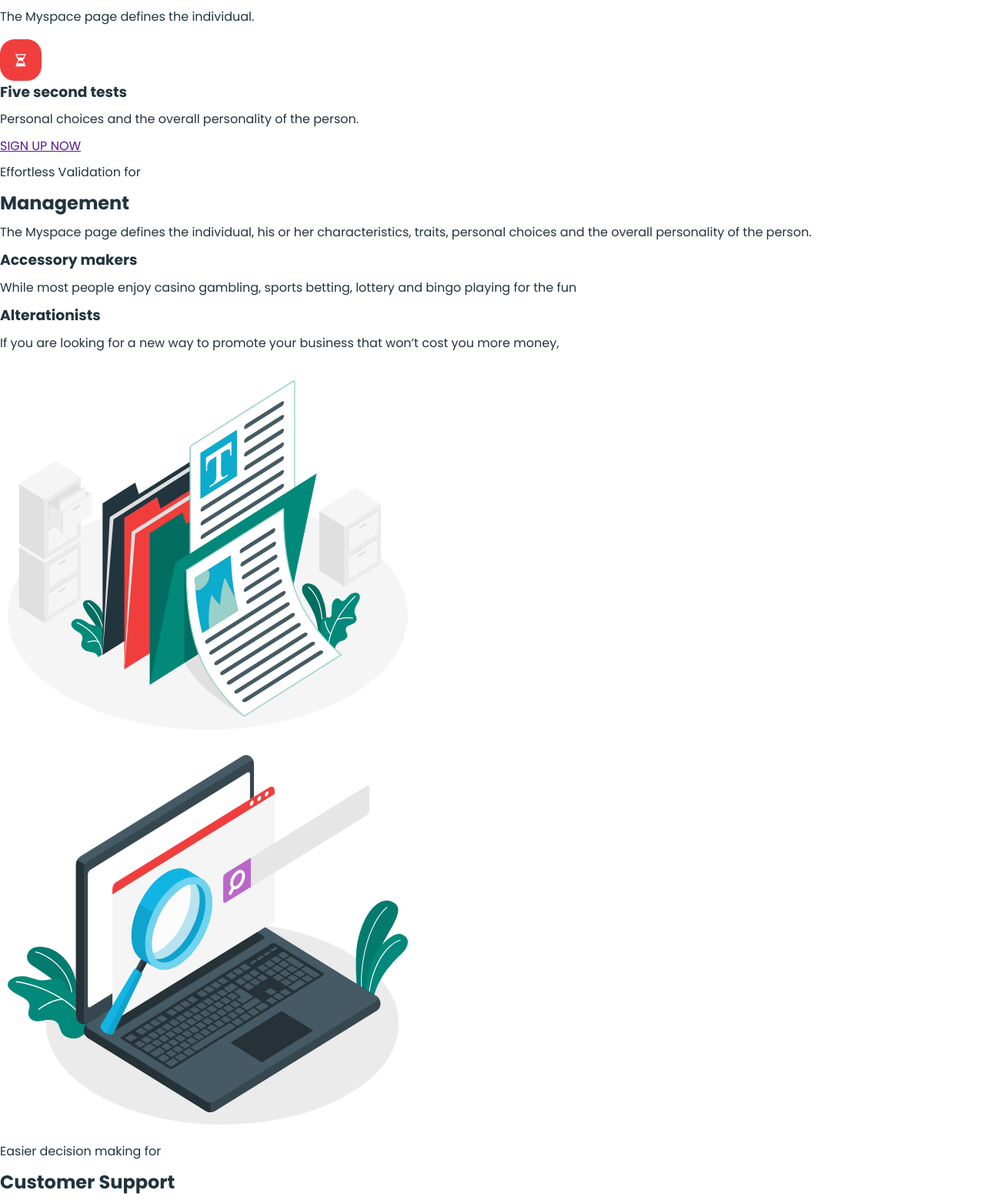
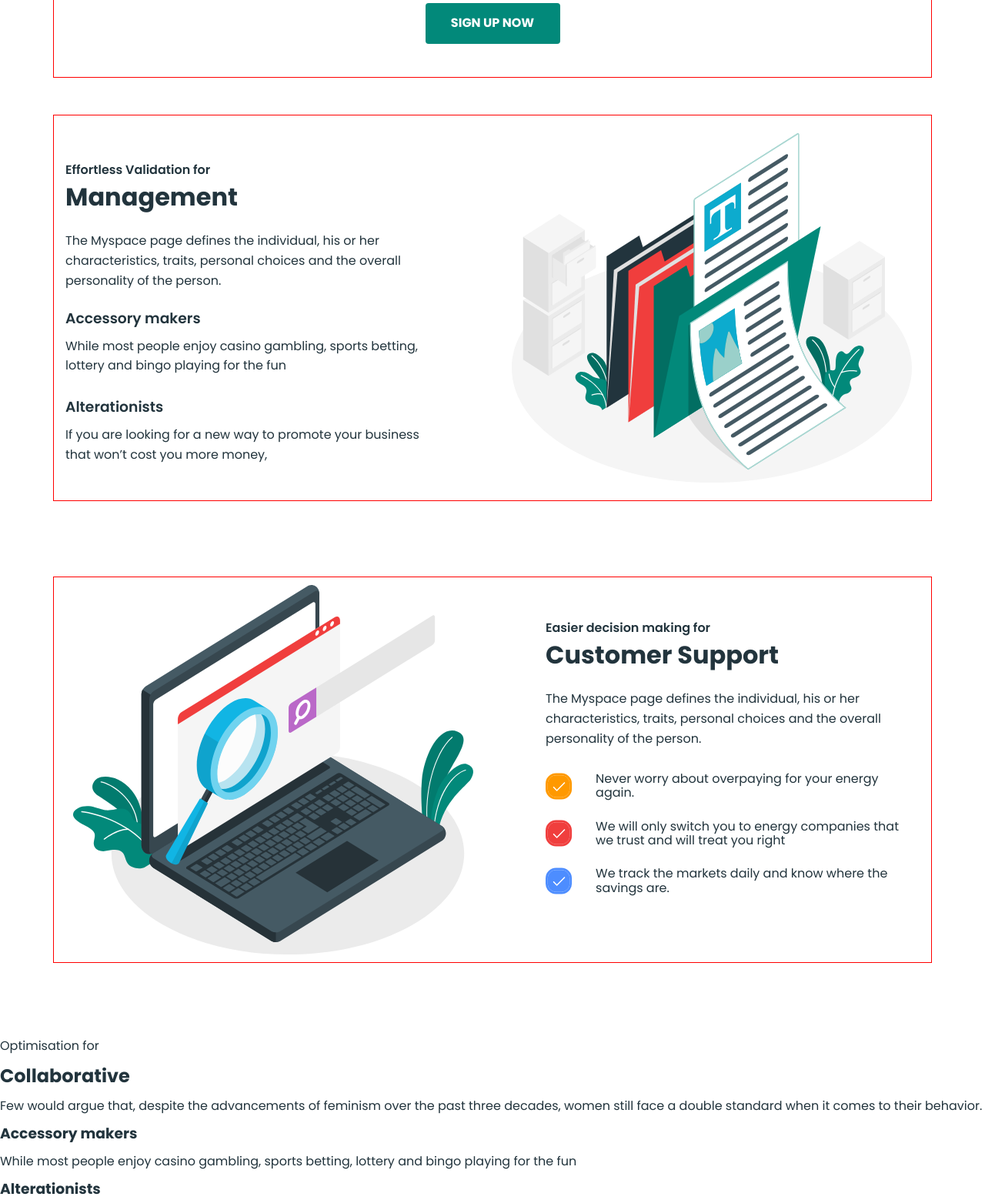
Before and after one commit to SMDimond/business-promotion-01.io, a plain HTML site: page index.html in a window 1280 px wide. Shown: the part 1132-2691 px from the top of the page at 77% size. Drawn offline with Linux system fonts and the light colour scheme; a web font is replaced by a local one.

Commit message:
four sections are stylized

```diff
--- a/css/styles.css
+++ b/css/styles.css
@@ -140,10 +140,6 @@ body {
   align-items: center;
 }
 
-.hero a {
-  text-decoration: none;
-}
-
 .hero__left-side {
   width: 465px;
 }
@@ -156,6 +152,7 @@ body {
   padding-top: 15px;
   padding-bottom: 14px;
   margin-right: 30px;
+  text-decoration: none;
 }
 
 .hero .hero__btn-green {
@@ -168,8 +165,12 @@ body {
 }
 
 .hero__btn_position {
-  display: flex;
+  display: inline-flex;
   align-items: center;
+}
+
+.hero__btn_position .hero__icon-play {
+  display: inline-block;
 }
 
 .hero__icon-play {
@@ -178,5 +179,153 @@ body {
 
 .hero {
   margin-top: 25px;
-  margin-bottom: 90px;
+  margin-bottom: 100px;
 }
+
+/* - - - product - - - */
+.product__title {
+  width: 500px;
+  font-size: 32px;
+  text-align: center;
+  margin: 0 auto 50px;
+}
+
+.product__list {
+  display: flex;
+  gap: 30px;
+  margin-bottom: 50px;
+}
+
+.product__list-item {
+  width: calc((100% - 90px) / 4);
+}
+
+.product__icon-item {
+  margin-bottom: 18px;
+}
+
+.product__list-subtitle {
+  font-size: 22px;
+  margin-bottom: 13px;
+}
+
+.product__list-dcr {
+  margin-bottom: 26px;
+}
+
+.product__btn {
+  display: inline-flex;
+  justify-content: center;
+  align-items: center;
+  min-width: 175px;
+  height: 53px;
+  text-decoration: none;
+  font-weight: 700;
+  color: #ffffff;
+}
+
+.product__btn-position {
+  text-align: center;
+  padding-bottom: 43px;
+}
+
+.product {
+  margin-bottom: 50px;
+}
+
+/* - - - product - - - */
+.managment__title {
+  font-size: 32px;
+  margin-bottom: 25px;
+}
+
+.managment h3 {
+  font-weight: 600;
+}
+
+.managment__sub-title {
+  font-weight: 600;
+  margin-bottom: 8px;
+}
+
+.managment_flex-container {
+  display: flex;
+  align-items: center;
+}
+
+.managment__item-descr {
+  line-height: 1.62em;
+  margin: 0px;
+}
+
+.mmanagment__list-item:nth-child(2) {
+  margin-bottom: 25px;
+}
+
+.mmanagment__list-item:nth-child(3) {
+  margin-bottom: 30px;
+}
+
+.managment__subtitle {
+  margin-bottom: 12px;
+}
+
+.managment__text-block {
+  margin-right: 84px;
+}
+
+.managment {
+  margin-bottom: 100px;
+}
+
+/* - - - customer-support - - - */
+.customer-support__sub-title {
+  font-weight: 600;
+  margin-bottom: 8px;
+  margin-top: 0px;
+}
+
+.customer-support__subtitle {
+  font-weight: 700;
+  font-size: 32px;
+  margin-bottom: 25px;
+}
+
+.customer-support_flex-container {
+  display: flex;
+  align-items: center;
+}
+
+.customer-support__img {
+  margin-right: 84px;
+}
+
+.customer-support__dcr {
+  margin-bottom: 30px;
+  line-height: 1.62em;
+}
+
+.customer-support__icon {
+  margin-right: 30px;
+}
+
+.customer-support__item {
+  display: flex;
+  align-items: center;
+}
+
+.customer-support__paragraph {
+  margin: 0px;
+}
+
+.customer-support__list > li {
+  margin-bottom: 25px;
+}
+
+.customer-support__list > li:last-child {
+  margin-bottom: 30px;
+}
+
+.customer-support {
+  margin-bottom: 100px;
+}
--- a/index.html
+++ b/index.html
@@ -44,84 +44,100 @@
           intuitive
           way to imagine your next
           user experience.</p>
+        <a class="hero__btn-green btn btn-green" href="">Get started</a>
         <div class="hero__btn_position">
-          <a class="hero__btn-green btn btn-green" href="">Get started</a>
+          <a class="hero__btn-play" href="">
             <img class="hero__icon-play" src="./images/svg/Triangle Copy 6.svg" alt="play" width="20" height="18.02">
-          <a class="hero__btn-play" href="">Watch the Video</a>
+            Watch the Video</a>
         </div>
       </div>
       <img src="./images/svg/hero-img.svg" alt="hero-img" width="610" height="555">
     </div>
   </section>
   <section class="product">
+    <div class="container">
       <h2 class="product__title">Product was Built Specifically for You</h2>
       <ul class="product__list">
-      <li class="list__item">
-        <img src="./images/svg/icon-1.svg" alt="icon-1" width="54" height="61.89">
+        <li class="product__list-item">
+          <img class="product__icon-item" src="./images/svg/icon-1.svg" alt="icon-1" width="54" height="61.89">
           <h3 class="product__list-subtitle">First click tests</h3>
           <p class="product__list-dcr">While most people enjoy casino gambling,</p>
         </li>
-      <li class="list__item">
-        <img src="./images/svg/icon-2.svg" alt="icon-2" width="54" height="61.89">
+        <li class="product__list-item">
+          <img class="product__icon-item" src="./images/svg/icon-2.svg" alt="icon-2" width="54" height="61.89">
           <h3 class="product__list-subtitle">Design surveys</h3>
           <p class="product__list-dcr">Sports betting, lottery and bingo playing for the fun</p>
         </li>
-      <li class="list__item">
-        <img src="./images/svg/icon-3.svg" alt="icon-3" width="54" height="61.89">
+        <li class="product__list-item">
+          <img class="product__icon-item" src="./images/svg/icon-3.svg" alt="icon-3" width="54" height="61.89">
           <h3 class="product__list-subtitle">Preference tests</h3>
           <p class="product__list-dcr">The Myspace page defines the individual.</p>
         </li>
-      <li class="list__item">
-        <img src="./images/svg/icon-4.svg" alt="icon-4" width="54" height="61.89">
+        <li class="product__list-item">
+          <img class="product__icon-item" src="./images/svg/icon-4.svg" alt="icon-4" width="54" height="61.89">
           <h3 class="product__list-subtitle">Five second tests</h3>
           <p class="product__list-dcr">Personal choices and the overall personality of the person. </p>
         </li>
       </ul>
-    <a class="product__btn" href="">SIGN UP NOW</a>
+      <div class="product__btn-position">
+        <a class="product__btn btn btn-green" href="">SIGN UP NOW</a>
+      </div>
+    </div>
   </section>
   <section class="managment">
+    <div class="container managment_flex-container">
+      <div class="managment__text-block">
         <ul class="managmet__list">
-      <p>Effortless Validation for</p>
+          <p class="managment__sub-title">Effortless Validation for</p>
           <li class="mmanagment__list-item">
             <h2 class="managment__title">Management</h2>
-        <p class="managment__item-subtitle">The Myspace page defines the individual, his or her characteristics, traits,
+            <p class="managment__item-descr">The Myspace page defines the individual, his or her characteristics,
+              traits,
               personal choices and the overall
               personality of the person. </p>
           </li>
           <li class="mmanagment__list-item">
             <h3 class="managment__subtitle">Accessory makers</h3>
-        <p class="managment__item-subtitle">While most people enjoy casino gambling, sports betting, lottery and bingo
+            <p class="managment__item-descr">While most people enjoy casino gambling, sports betting, lottery and
+              bingo
               playing for the fun</p>
           </li>
           <li class="mmanagment__list-item">
             <h3 class="managment__subtitle">Alterationists</h3>
-        <p class="managment__item-subtitle">If you are looking for a new way to promote your business that won’t cost
+            <p class="managment__item-descr">If you are looking for a new way to promote your business that won’t
+              cost
               you more money, </p>
           </li>
         </ul>
+      </div>
       <img src="./images/svg/management-img.svg" alt="managment-img" width="540" height="500">
+    </div>
   </section>
   <section class="customer-support">
-    <img src="./images/svg/support-img.svg" alt="support-img" width="540" height="500">
-    <p>Easier decision making for</p>
+    <div class="container customer-support_flex-container">
+      <img class="customer-support__img" src="./images/svg/support-img.svg" alt="support-img" width="540" height="500">
+      <div class="customer-support__text-block">
+        <p class="customer-support__sub-title">Easier decision making for</p>
         <h2 class="customer-support__subtitle">Customer Support</h2>
         <p class="customer-support__dcr">The Myspace page defines the individual, his or her characteristics, traits,
           personal choices and the overall
           personality of the person. </p>
         <ul class="customer-support__list">
           <li class="customer-support__item">
-        <img src="./images/svg/icon-sec-4-1.svg" alt="icon" width="35.07" height="35">
-        <p>Never worry about overpaying for your energy again. </p>
+            <img class="customer-support__icon" src="./images/svg/icon-sec-4-1.svg" alt="icon" width="35.07" height="35">
+            <p class="customer-support__paragraph">Never worry about overpaying for your energy again. </p>
           </li>
           <li class="customer-support__item">
-        <img src="./images/svg/icon-sec-4-2.svg" alt="icon" width="35.07" height="35">
-        <p>We will only switch you to energy companies that we trust and will treat you right</p>
+            <img class="customer-support__icon" src="./images/svg/icon-sec-4-2.svg" alt="icon" width="35.07" height="35">
+            <p class="customer-support__paragraph">We will only switch you to energy companies that we trust and will treat you right</p>
           </li>
           <li class="customer-support__item">
-        <img src="./images/svg/icon-sec-4-3.svg" alt="icon" width="35.07" height="35">
-        <p>We track the markets daily and know where the savings are.</p>
+            <img class="customer-support__icon" src="./images/svg/icon-sec-4-3.svg" alt="icon" width="35.07" height="35">
+            <p class="customer-support__paragraph">We track the markets daily and know where the savings are.</p>
           </li>
         </ul>
+      </div>
+    </div>
   </section>
   <section class="collaborative">
     <p>Optimisation for</p>
```
Lines whose indentation alone changed are shown as unchanged.
